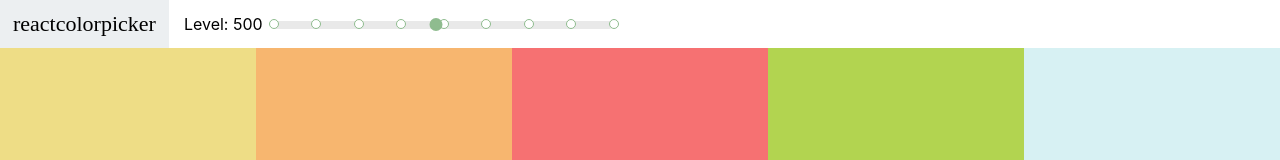
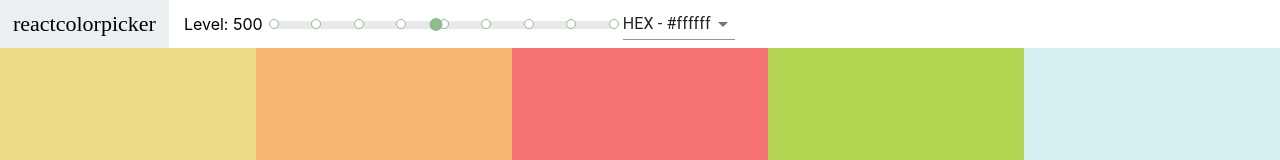
Before and after one commit to LagiewkaMarta/ColourPalette-App, a React (Create React App) app: page / in a window 1280 px wide. Shown: the top 160 px of the page. Built offline with nearby package versions, Linux system fonts and the light colour scheme.

Commit message:
Add Select and Material UI

```diff
--- a/package.json
+++ b/package.json
@@ -3,6 +3,7 @@
   "version": "0.1.0",
   "private": true,
   "dependencies": {
+    "@material-ui/core": "^4.2.1",
     "chroma-js": "^2.0.4",
     "rc-slider": "^8.6.13",
     "react": "^16.8.6",
--- a/src/Components/Navbar.js
+++ b/src/Components/Navbar.js
@@ -1,15 +1,32 @@
-import React, { Component } from 'react';
+import React, { Component } from "react";
+import MenuItem from "@material-ui/core/MenuItem";
+import Select from "@material-ui/core/Select";
 import Slider from "rc-slider";
 import "rc-slider/assets/index.css";
 import "../css/Navbar.css";
 
 export default class Navbar extends Component {
+  constructor(props) {
+    super(props);
+    this.state = {
+      format: "hex"
+    };
+  }
+  handleChange = evt => {
+    const { value } = evt.target;
+    this.setState({
+      format: value
+    }, () => {
+        this.props.handleSelectChange(this.state.format)
+    });
+  };
   render() {
-        const {value, handleSliderChange} = this.props;
+    const { value, handleSliderChange } = this.props;
+    const {format} = this.state;
     return (
       <header className="Navbar">
         <div className="logo">
-                    <a href="#">reactcolorpicker</a>
+          <a href="/">reactcolorpicker</a>
         </div>
         <div className="slider-container">
           <span>Level: {value}</span>
@@ -25,7 +42,14 @@ export default class Navbar extends Component {
             />
           </div>
         </div>
+        <div className="select-container">
+          <Select value={format} onChange={this.handleChange}>
+            <MenuItem value="hex">HEX - #ffffff</MenuItem>
+            <MenuItem value="rgb">RGB - rgb(255,255,255)</MenuItem>
+            <MenuItem value="rgba">RGBA - rgba(255,255,255,1)</MenuItem>
+          </Select>
+        </div>
       </header>
-        )
+    );
   }
 }
--- a/src/Components/Palette.js
+++ b/src/Components/Palette.js
@@ -3,31 +3,36 @@ import ColorBox from "./ColorBox";
 import Navbar from "./Navbar";
 import "../css/Palette.css";
 
-
-
 export default class Palette extends Component {
   constructor(props) {
     super(props);
     this.state = {
-      value: 500
+      level: 500,
+      format: "hex"
     };
   }
-  handleSliderChange = value => {
+  handleSliderChange = level => {
     this.setState({
-      value
+      level
     });
   };
+
+  handleSelectChange = (format) => {
+    this.setState({
+      format
+    })
+  }
   render() {
-    const { value } = this.state;
+    const { level, format } = this.state;
     const { colors } = this.props.palette;
 
-    const colorBoxes = colors[value].map(color => (
-      <ColorBox name={color.name} background={color.hex} />
+    const colorBoxes = colors[level].map(color => (
+      <ColorBox name={color.name} background={color[format]} />
     ));
     return (
       <div className="Palette">
         {/* Navbar goes here */}
-<Navbar value={value} handleSliderChange={this.handleSliderChange}/>
+        <Navbar value={level} handleSliderChange={this.handleSliderChange} handleSelectChange={this.handleSelectChange}/>
 
         <div className="Palette-colors">
           {/* color boxes go here */}
```
Also changed, not shown: 1 other file (tests, documents, lock files or other folders). Lines whose indentation alone changed are shown as unchanged.
